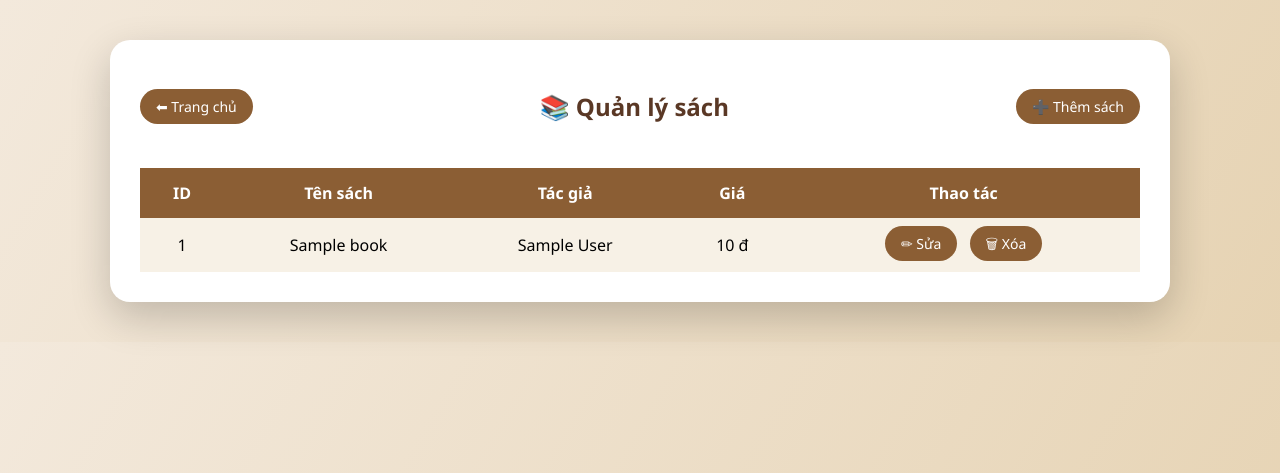
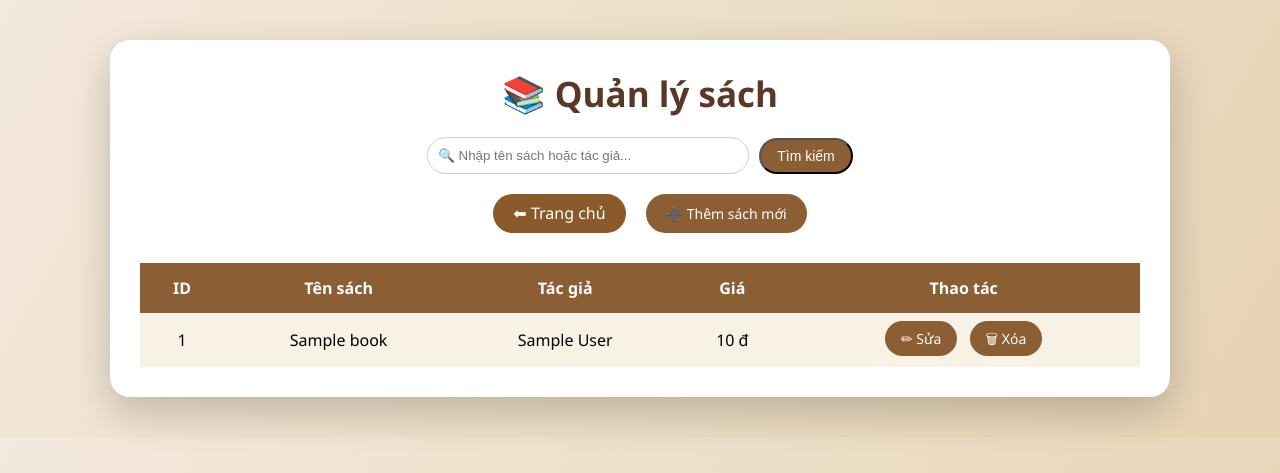
Before and after one commit to tramnguyen11021997-pixel/Quan_Ly_Ban_Sach04, a PHP site: page /books.php in a window 1280 px wide. Shown: the top 473 px of the page. Run offline with PHP 8.4, Linux system fonts and the light colour scheme; the visitor is signed in with stand-in values (Sample User, id 1); tables that the repository leaves empty or names only in its code hold one stand-in row (values such as "Sample post").

Commit message:
Update books.php: add search and refine home button

```diff
--- a/books.php
+++ b/books.php
@@ -9,11 +9,21 @@ mysqli_set_charset($conn, "utf8");
 
 $category = $_GET['category'] ?? '';
 
+$category = $_GET['category'] ?? '';
+$keyword  = $_GET['keyword'] ?? '';
+
+$sql = "SELECT * FROM books WHERE 1";
+
 if ($category) {
-    $sql = "SELECT * FROM books WHERE category = '$category'";
-} else {
-    $sql = "SELECT * FROM books";
+    $sql .= " AND category = '$category'";
 }
+
+if ($keyword) {
+    $sql .= " AND (name LIKE '%$keyword%' OR author LIKE '%$keyword%')";
+}
+
+$result = mysqli_query($conn, $sql);
+
 
 $result = mysqli_query($conn, $sql);
 ?>
@@ -38,14 +48,30 @@ body {
     box-shadow: 0 15px 40px rgba(0,0,0,0.2);
 }
 .top {
-    display: grid;
-    grid-template-columns: auto 1fr auto;
+    display: flex;
+    flex-direction: column; /* Xếp các thành phần theo hàng dọc */
+    align-items: center;    /* Căn giữa tất cả theo chiều ngang */
+    gap: 20px;              /* Khoảng cách giữa tiêu đề và thanh tìm kiếm */
+    margin-bottom: 30px;
+}
+
+.top h2 {
+    font-size: 35px;        /* Chữ to lên */
+    color: #5a3825;
+    margin: 0;              /* Bỏ khoảng cách thừa */
+    font-weight: bold;
+}
+.bottom-actions {
+    display: flex;
+    justify-content: center; /* Căn giữa cả hàng */
+    gap: 20px;               /* Khoảng cách giữa 2 nút */
+    width: 100%;
+}
+.search-form {
+    display: flex;
     align-items: center;
-    margin-bottom: 20px;
-}
-.top h2 {
-    text-align: center;
-    color: #5a3825;
+    justify-content: center;
+    gap: 15px;              /* Khoảng cách giữa ô input, nút tìm kiếm và trang chủ */
 }
 .btn {
     background: #8b5e34;
@@ -77,16 +103,50 @@ tr:nth-child(even) {
 .actions a {
     margin: 0 4px;
 }
+.btn-home {
+    background-color: #8b5a2b;
+    color: white;
+    padding: 8px 20px;
+    border-radius: 25px;
+    text-decoration: none;
+
+    display: inline-block;
+    width: fit-content;
+    white-space: nowrap;
+    margin-left: 20px;
+  }
+
+  .btn-search:hover, .btn-home:hover {
+    opacity: 0.9;
+  }
+
 </style>
 </head>
 <body>
 
 <div class="container">
     <div class="top">
-        <a class="btn" href="home.php">⬅ Trang chủ</a>
         <h2>📚 Quản lý sách</h2>
-        <a class="btn" href="books_add.php">➕ Thêm sách</a>
+
+        <form method="GET" style="display: flex; gap: 10px; align-items: center;">
+            <input
+                type="text"
+                name="keyword"
+                placeholder="🔍 Nhập tên sách hoặc tác giả..."
+                value="<?= htmlspecialchars($keyword) ?>"
+                style="padding:10px; width:300px; border-radius:20px; border:1px solid #ccc;"
+        >
+            <button class="btn" type="submit">Tìm kiếm</button>
+            <?php if (!empty($keyword)): ?>
+                <a class="btn" href="books.php">Xem tất cả</a>
+            <?php endif; ?>
+        </form>
+
+        <div class="bottom-actions">
+            <a class="btn-home" href="home.php">⬅ Trang chủ</a>
+            <a class="btn" href="books_add.php" style="padding: 10px 20px;">➕ Thêm sách mới</a>
     </div>
+</div>
 
     <table>
         <tr>
```
